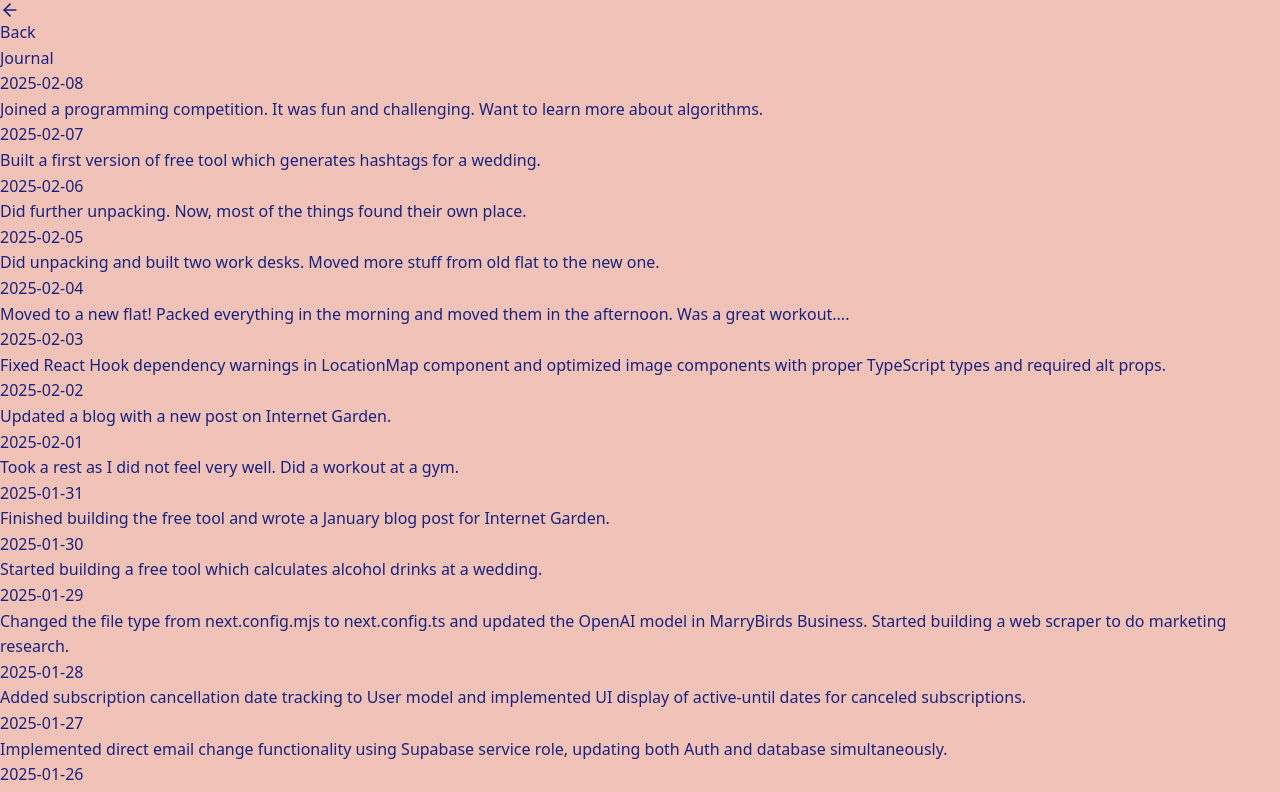
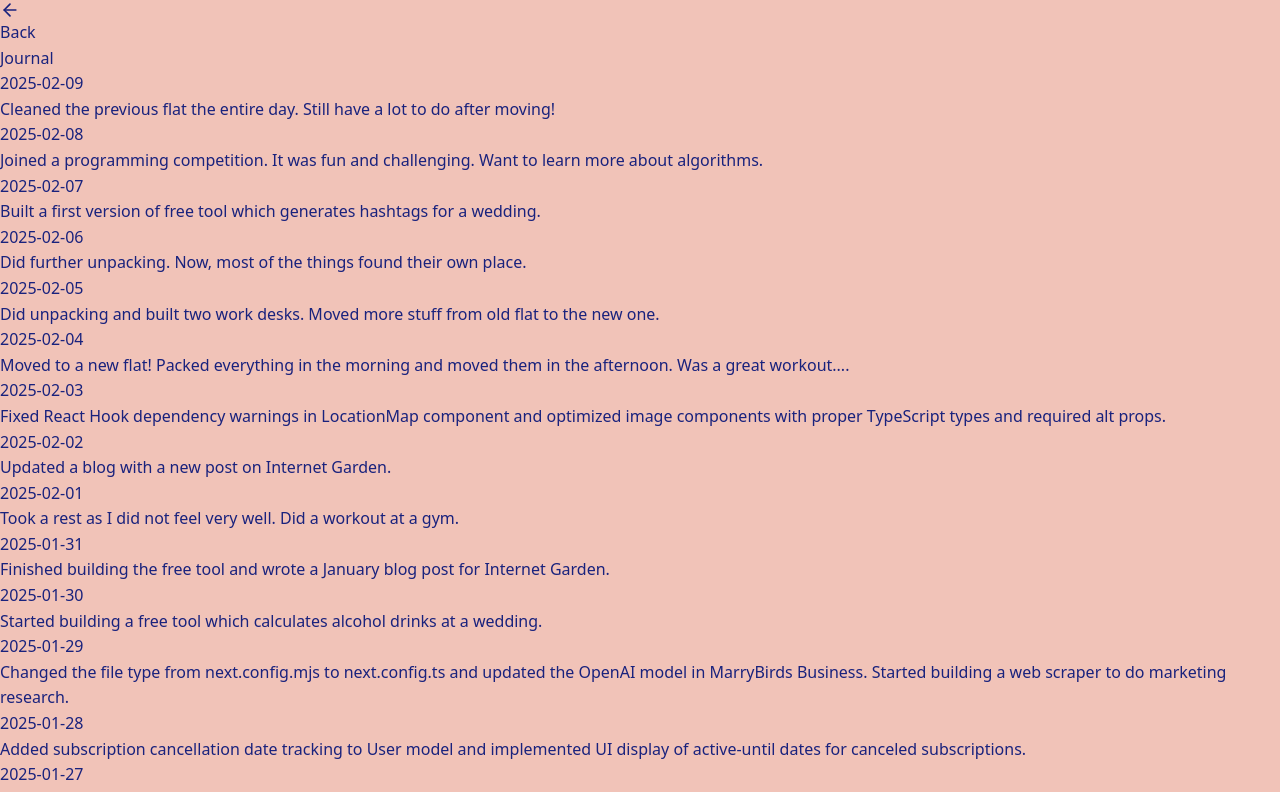
Before and after one commit to minamicode/minamicode.com, a Next.js app: page /journal in a window 1280 px wide. Shown: the top 792 px of the page. Built offline with nearby package versions, Linux system fonts and the light colour scheme.

Commit message:
Update JournalEntries.tsx

```diff
--- a/src/app/_components/JournalEntries.tsx
+++ b/src/app/_components/JournalEntries.tsx
@@ -6,6 +6,10 @@ type JournalEntry = {
 };
 
 const entries: JournalEntry[] = [
+  {
+    date: "2025-02-09",
+    text: "Cleaned the previous flat the entire day. Still have a lot to do after moving!",
+  },
   {
     date: "2025-02-08",
     text: "Joined a programming competition. It was fun and challenging. Want to learn more about algorithms.",
```
